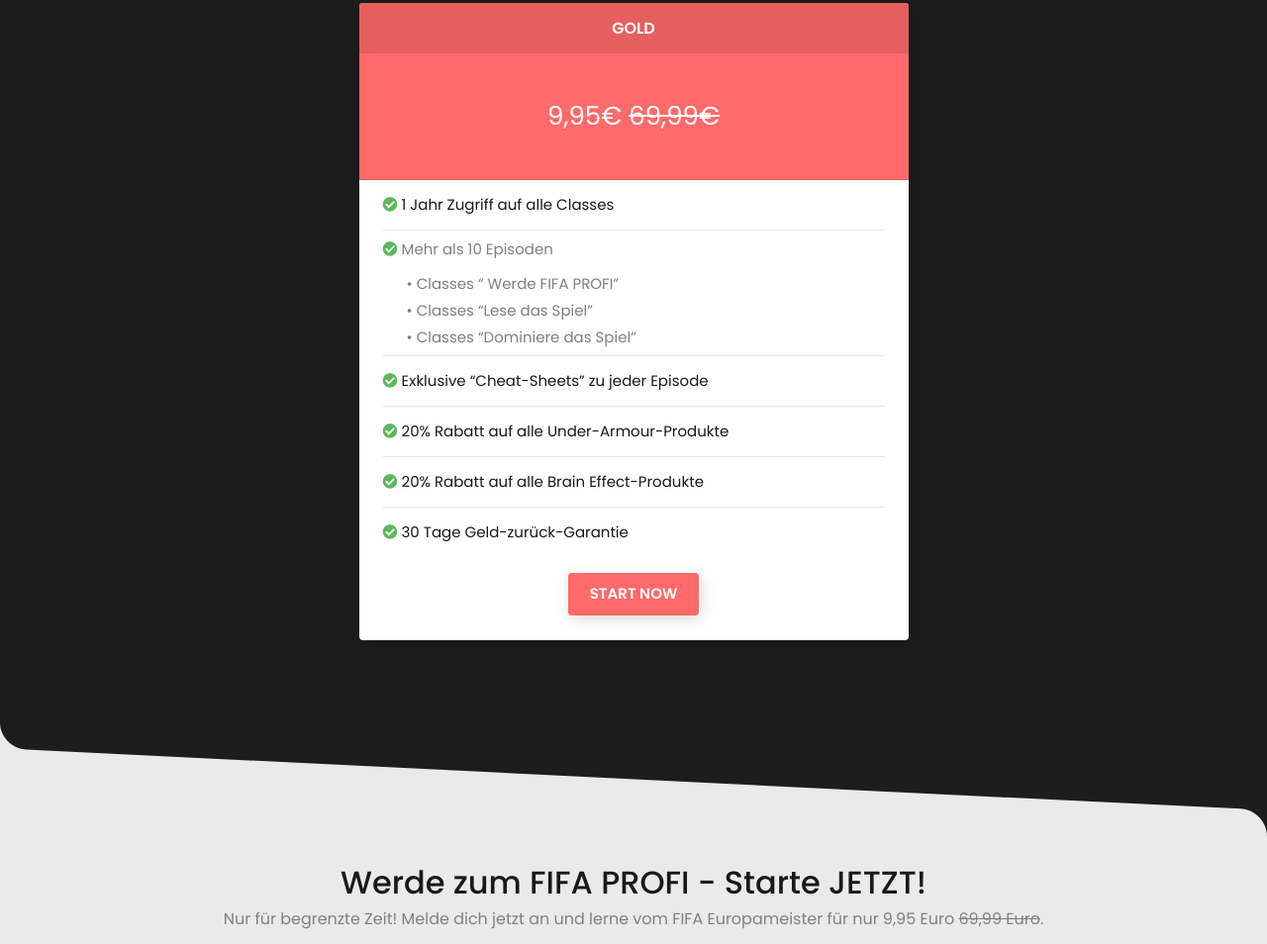
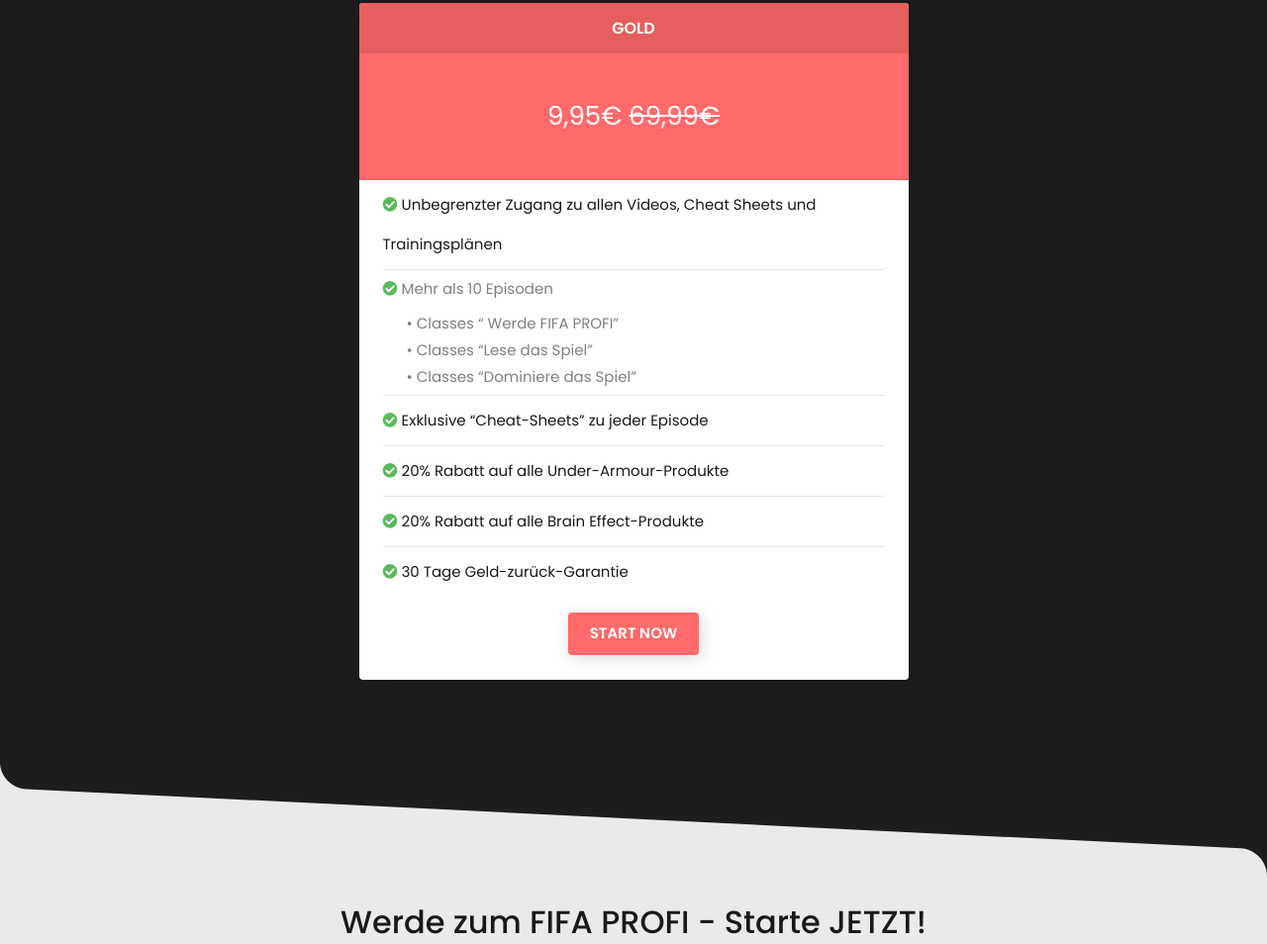
Before and after one commit to n-yoursportraits/gamers-academy-website, a website: page de/index.html in a window 1280 px wide. Shown: the part 5091-6045 px from the top of the page at 99% size. Drawn offline with Linux system fonts and the light colour scheme.

Commit message:
Making small update

```diff
--- a/de/index.html
+++ b/de/index.html
@@ -559,7 +559,7 @@
                                     <ul class="list-unstyled ts-list-divided text-left ml-4 mr-4">
                                         <li>
                                             <i class="fas fa-check-circle"></i>
-                                            1 Jahr Zugriff auf alle Classes
+                                            Unbegrenzter Zugang zu allen Videos, Cheat Sheets und Trainingsplänen
                                         </li>
                                         <li>
                                             <div>
```
